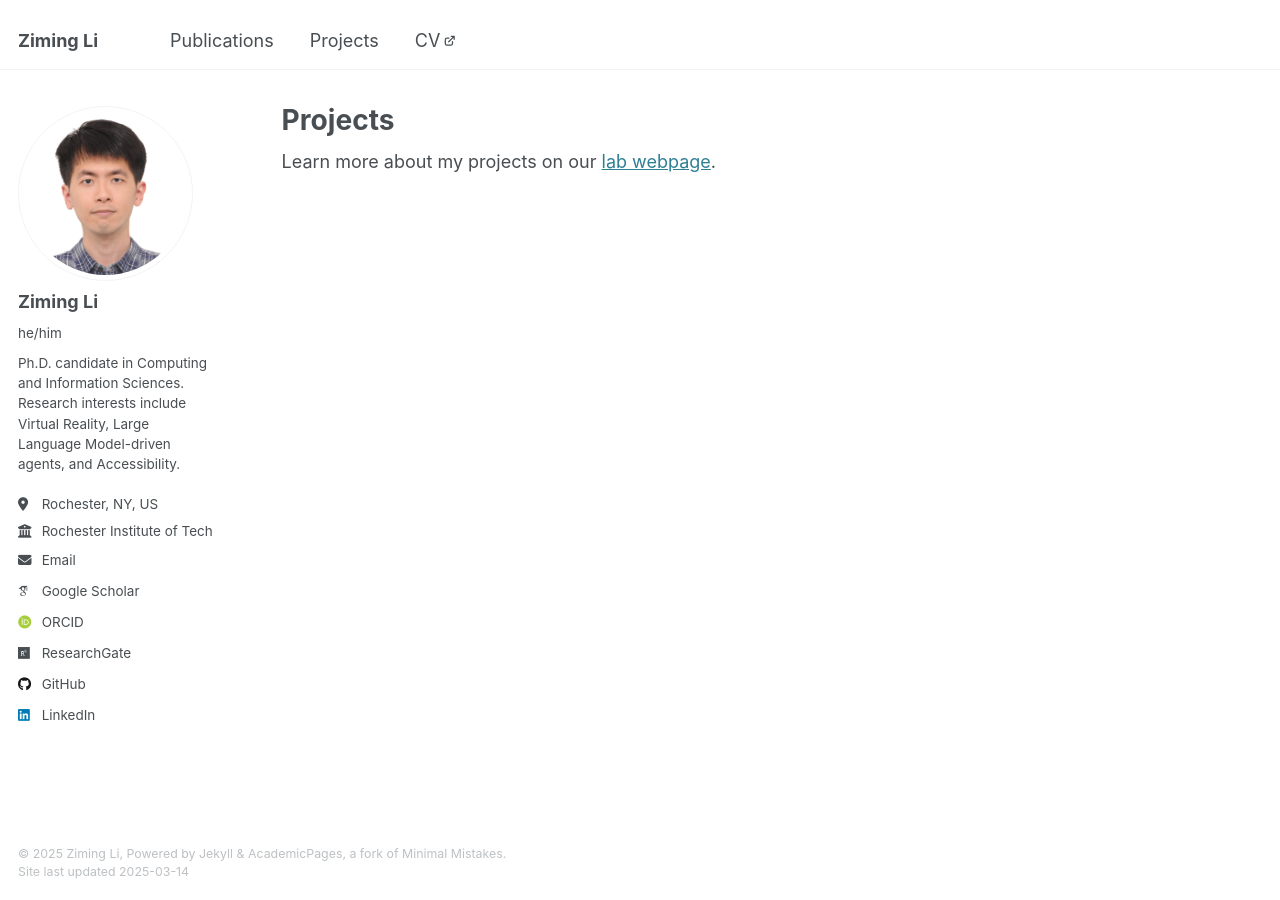
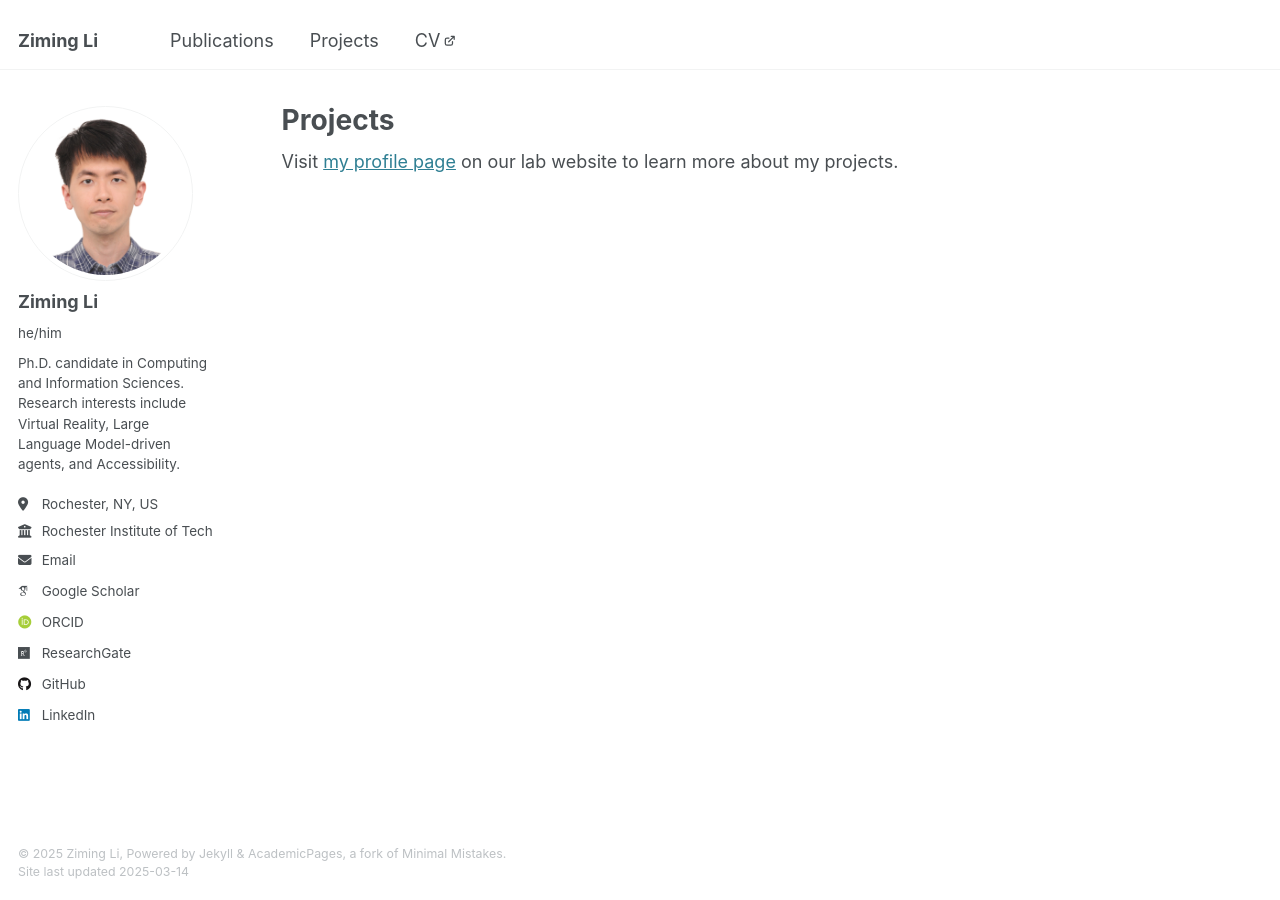
Before and after one commit to ZimingLiii/zimingliii.github.io, a Jekyll site: the page built from _pages/projects.html, in a window 1280 px wide. Built offline with Jekyll 4.4.1, drawn with Linux system fonts in a browser that asks for light colours; some web fonts are replaced.

Commit message:
ci: custom domain

```diff
--- a/_config.yml
+++ b/_config.yml
@@ -13,7 +13,7 @@
 title_separator          : "-"
 name                     : &name "Ziming Li"
 description              : &description "personal description"
-url                      : https://zimingliii.github.io # the base hostname & protocol for your site e.g. "https://[your GitHub username].github.io"
+url                      : https://www.liziming.com # the base hostname & protocol for your site e.g. "https://[your GitHub username].github.io"
 baseurl                  : "" # the subpath of your site, e.g. "/blog"
 repository               : "ZimingLiii/zimingliii.github.io"
 
--- a/_pages/projects.html
+++ b/_pages/projects.html
@@ -5,7 +5,7 @@
 author_profile: true
 ---
 
-<div class="wordwrap">Learn more about my projects on our <a href="https://www.ritairlab.org/team/ziming-li" target="_blank" rel="noopener noreferrer">lab webpage</a>.</div>
+<div class="wordwrap">Visit <a href="https://www.ritairlab.org/team/ziming-li" target="_blank" rel="noopener noreferrer">my profile page</a> on our lab website to learn more about my projects.</div>
 
 {% include base_path %}
 
```
